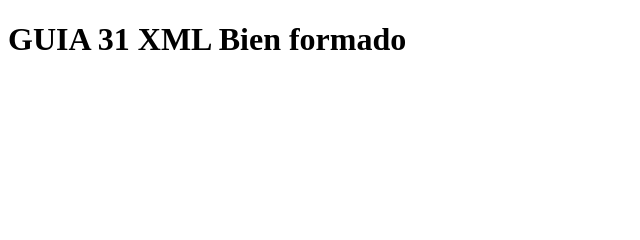
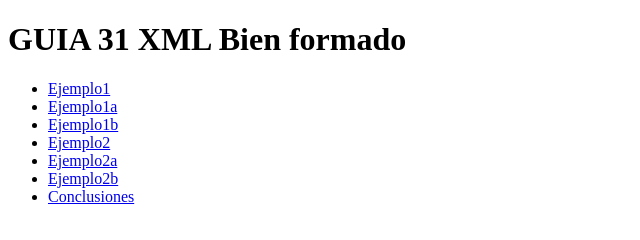
Before and after one commit to Luis318/XML_MG17032, a plain HTML site: page index.html in a window 1280 px wide. Shown: the whole page, without its empty margins (0-640 px from the left). Drawn offline with Linux system fonts and the light colour scheme.

Commit message:
Agregando indice de navegacion en el index

```diff
--- a/index.html
+++ b/index.html
@@ -10,6 +10,15 @@
 
 <body>
     <h1>GUIA 31 XML Bien formado</h1>
+    <ul>
+        <li><a href="/xml/ejemplo1.xml">Ejemplo1</a></li>
+        <li><a href="/xml/ejemplo1a.xml">Ejemplo1a</a></li>
+        <li><a href="/xml/ejemplo1b.xml">Ejemplo1b</a></li>
+        <li><a href="/xml/Ejemplo2.xml">Ejemplo2</a></li>
+        <li><a href="/xml/Ejemplo2a.xml">Ejemplo2a</a></li>
+        <li><a href="/xml/Ejemplo2b.xml">Ejemplo2b</a></li>
+        <li><a href="/xml/conclusiones.xml">Conclusiones</a></li>
+    </ul>
 </body>
 
 </html>
```
